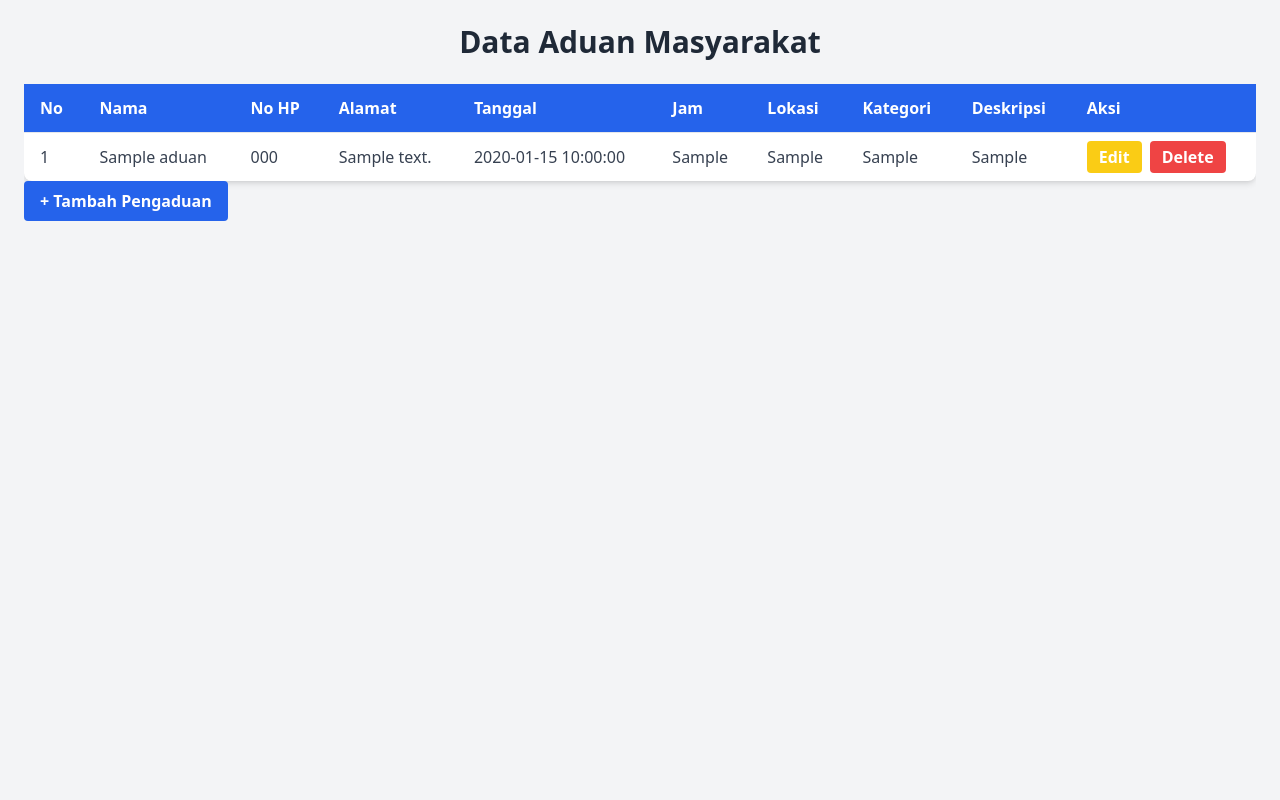
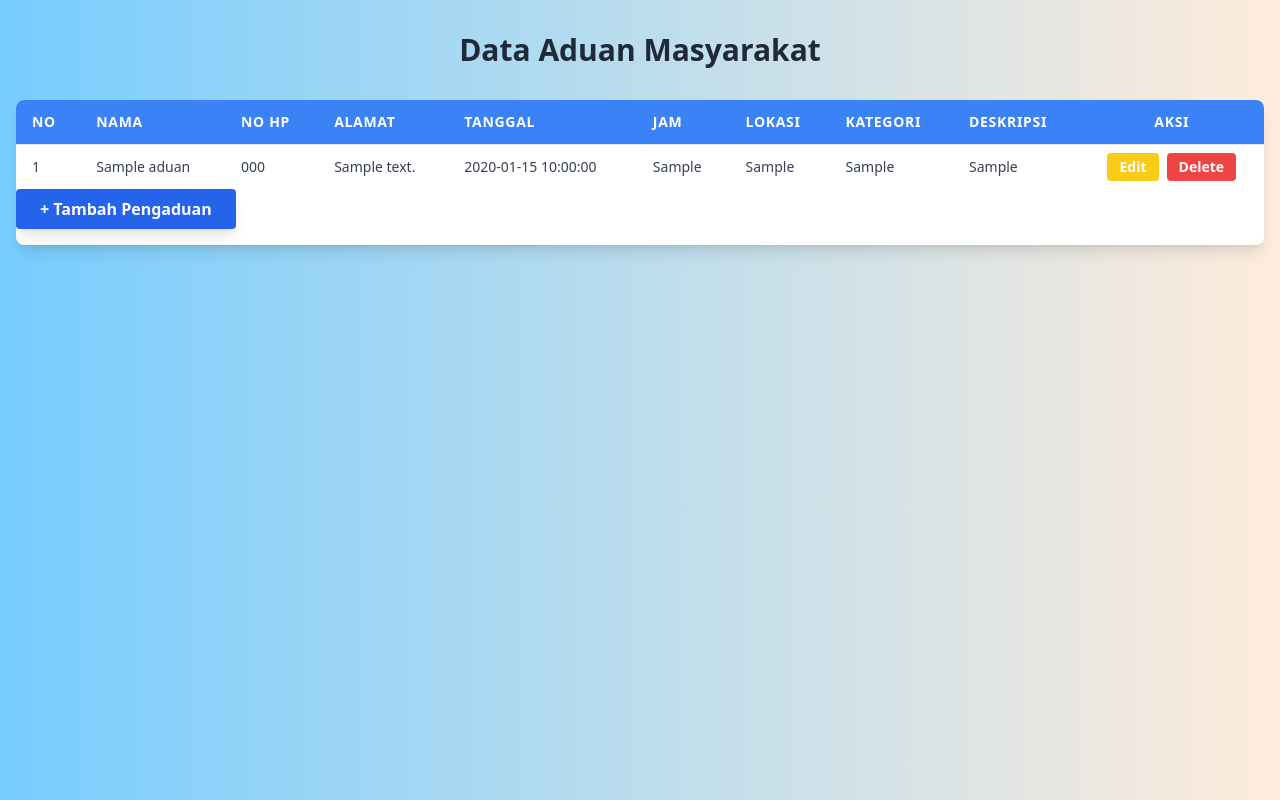
Before and after one commit to nalenpl12/PemWeb, a PHP site: page /DataAduan.php in a window 1280 px wide. Run offline with PHP 8.4, Linux system fonts and the light colour scheme; tables that the repository leaves empty or names only in its code hold one stand-in row (values such as "Sample post"); some libraries are stand-ins or nearby versions.

Commit message:
Reva update bg

```diff
--- a/DataAduan.php
+++ b/DataAduan.php
@@ -12,12 +12,18 @@ include 'config/koneksi.php';
     <title>Data Aduan Infrastruktur</title>
     <script src="https://cdn.tailwindcss.com"></script>
 
+    <style>
+        body {
+            background: linear-gradient(to left, #FFECDB, #77CDFF);
+        }
+    </style>
+
 </head>
 
-<body class="bg-gray-100 font-sans min-h-screen">
+<body class="font-sans min-h-screen">
 
-    <div class="container mx-auto p-6">
-        <h1 class="text-3xl font-bold mb-6 text-center text-gray-800">Data Aduan Masyarakat</h1>
+    <div class="container mx-auto px-4 py-8">
+        <h1 class="text-3xl font-bold text-center text-gray-800 mb-8">Data Aduan Masyarakat</h1>
 
         <!-- Pesan Sukses -->
         <?php if (isset($_SESSION['sukses'])): ?>
@@ -27,9 +33,9 @@ include 'config/koneksi.php';
             </div>
         <?php endif; ?>
 
-        <div class="overflow-x-auto">
-            <table class="min-w-full bg-white rounded-lg shadow-md">
-                <thead class="bg-blue-600 text-white">
+        <div class="overflow-x-auto bg-white rounded-lg shadow-lg"">
+            <table class=" min-w-full text-sm text-left text-gray-700">
+            <thead class="bg-blue-500 text-white text-sm uppercase tracking-wider">
                 <tr>
                     <th class="py-3 px-4 text-left">No</th>
                     <th class="py-3 px-4 text-left">Nama</th>
@@ -40,10 +46,10 @@ include 'config/koneksi.php';
                     <th class="py-3 px-4 text-left">Lokasi</th>
                     <th class="py-3 px-4 text-left">Kategori</th>
                     <th class="py-3 px-4 text-left">Deskripsi</th>
-                        <th class="py-3 px-4 text-left">Aksi</th>
+                    <th class="py-3 px-4 text-center">Aksi</th>
                 </tr>
             </thead>
-                <tbody class="text-gray-700">
+
             <?php
             $no = 1;
             $q1 = mysqli_query($koneksi, "SELECT * FROM aduan ORDER BY tanggal DESC, jam DESC");
@@ -58,7 +64,8 @@ include 'config/koneksi.php';
                 echo "<td class='py-2 px-4'>{$row['lokasi']}</td>";
                 echo "<td class='py-2 px-4'>{$row['kategori']}</td>";
                 echo "<td class='py-2 px-4'>{$row['deskripsi']}</td>";
-                        echo "<td class='py-2 px-4 flex space-x-2'>
+                echo "<td class='py-2 px-4'>
+                    <div class='flex flex-col md:flex-row items-center gap-2 justify-center'>
                         <a href=\"form_pengaduan.php?op=edit&id_aduan={$row['id_aduan']}\"
                            class=\"bg-yellow-400 hover:bg-yellow-500 text-white font-semibold py-1 px-3 rounded transition duration-200\">
                             Edit
@@ -68,6 +75,7 @@ include 'config/koneksi.php';
                            class=\"bg-red-500 hover:bg-red-600 text-white font-semibold py-1 px-3 rounded transition duration-200\">
                             Delete
                          </a>
+                    </div>
                           </td>";
                         echo "</tr>";
                         $no++;
@@ -78,7 +86,7 @@ include 'config/koneksi.php';
 
             <div class="mb-4">
                 <a href="form_pengaduan.php"
-                    class="inline-block bg-blue-600 hover:bg-blue-700 text-white font-semibold py-2 px-4 rounded transition duration-200">
+                    class="inline-block bg-blue-600 hover:bg-blue-700 text-white font-semibold py-2 px-6 rounded shadow-lg transition duration-200">
                     + Tambah Pengaduan
                 </a>
             </div>
--- a/StatusAduan.php
+++ b/StatusAduan.php
@@ -14,7 +14,7 @@ $result = mysqli_query($koneksi, $sql);
     <title>Status Aduan Infrastruktur</title>
     <style>
         body {
-            background-color: #f4f4f4;
+            background: linear-gradient(to right, #FFECDB, #77CDFF);
             font-family: Arial, sans-serif;
             padding: 20px;
         }
--- a/form_pengaduan.php
+++ b/form_pengaduan.php
@@ -110,7 +110,7 @@ if ($_SERVER["REQUEST_METHOD"] == "POST") {
     <style>
         body {
             font-family: Arial, sans-serif;
-            background-color: #f4f4f4;
+            background: linear-gradient(to bottom, #FFECDB, #77CDFF);
             background-size: cover;
             background-position: center;
             background-attachment: fixed;
```
Lines whose indentation alone changed are shown as unchanged.
